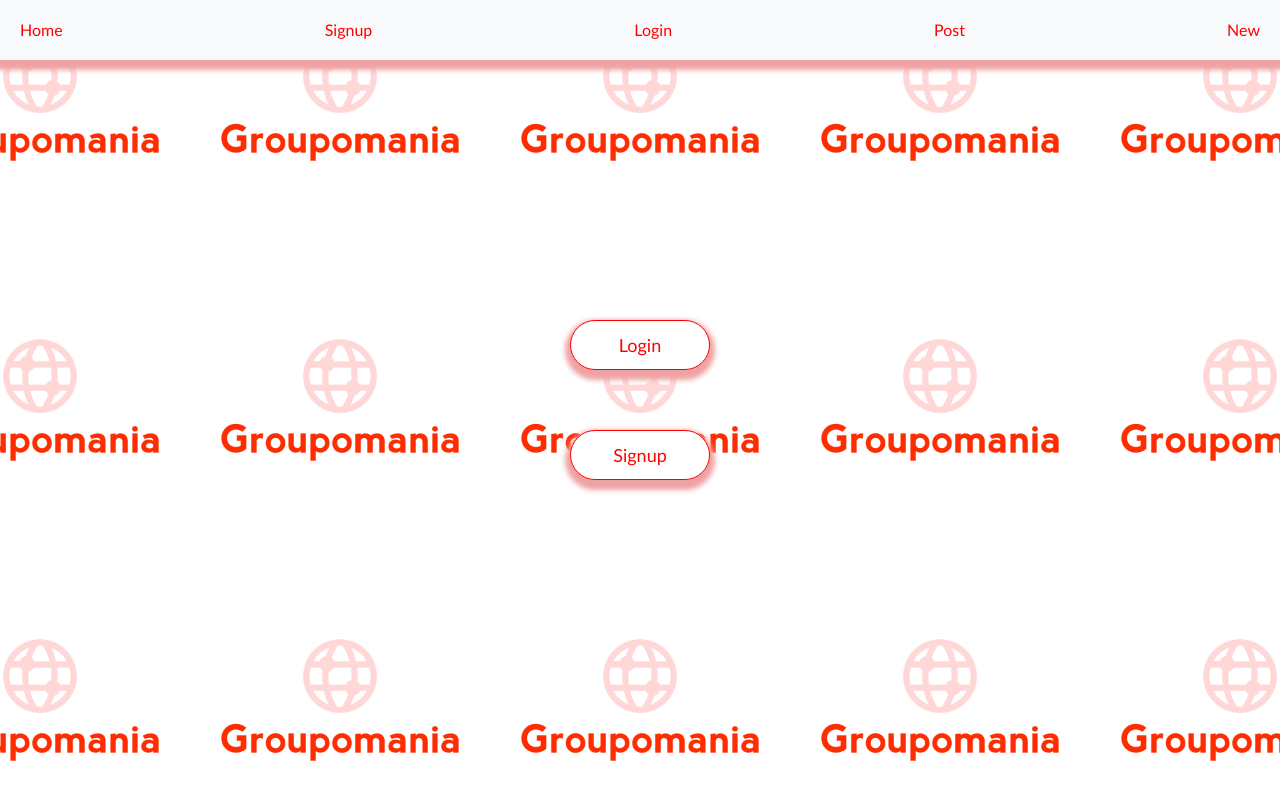
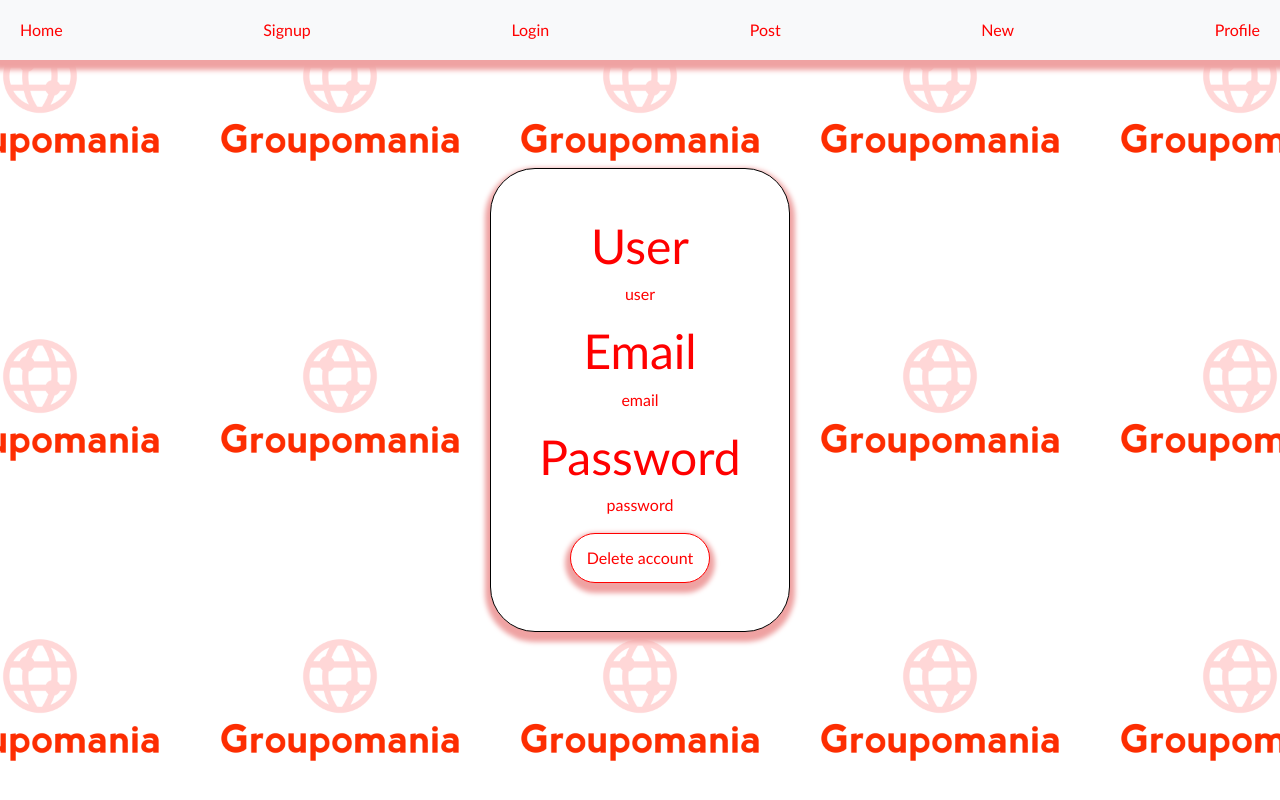
Before and after one commit to CristinaPicazo/CONNECT-E, a Vue app in the folder front/: page /profile in a window 1280 px wide. Before the commit this address led to /. Built offline with nearby package versions, Linux system fonts and the light colour scheme.

Commit message:
profilepage

```diff
--- a/front/src/App.vue
+++ b/front/src/App.vue
@@ -6,25 +6,14 @@
     <router-link :to="{name: 'Login'}">Login</router-link>
     <router-link :to="{name: 'Post'}">Post</router-link>
     <router-link :to="{name: 'CreatePost'}">New</router-link>
+    <router-link :to="{name: 'Profile'}">Profile</router-link>
   </nav>
     <router-view/>
   </div>
 </template>
 
 <script>
-export default {
-  methods: {
-    redirect(){
-      this.$router.push({name: 'Home'})
-    },
-    back(){
-      this.$router.go(-1)
-    },
-    forward(){
-      this.$router.go(1)
-    }
-  }
-}
+
 </script>
 
 <style lang="scss">
--- a/front/src/router/index.js
+++ b/front/src/router/index.js
@@ -5,6 +5,7 @@ import LoginView from '../views/LoginView.vue'
 import PostView from '../views/PostView.vue'
 import PostDetailsView from '../views/PostDetailsView.vue'
 import CreatePostView from '../views/CreatePostView.vue'
+import ProfileView from '../views/ProfileView.vue'
 
 const routes = [
   {
@@ -38,6 +39,11 @@ const routes = [
     name: 'CreatePost',
     component: CreatePostView,
   },
+  {
+    path: '/profile',
+    name: 'Profile',
+    component: ProfileView,
+  },
   //catch 404
   {
     path: '/:catchAll(.*)',
--- a/front/src/views/CreatePostView.vue
+++ b/front/src/views/CreatePostView.vue
@@ -1,8 +1,9 @@
 <template>
-  <div class="createPost forms p-5">
+  <div class="createPost post forms p-5 m-5">
       <h2>New Post</h2>
       <label for="title">Title</label>
       <input type="text" v-model="title" placeholder="Title">
+
       <label for="body">Body</label>
       <input type="text" v-model="body" placeholder="Body">
 
--- /dev/null
+++ b/front/src/views/ProfileView.vue
@@ -0,0 +1,43 @@
+<template>
+    <div class="profile">
+  <form class="forms p-5">
+    <div class="mb-3">
+        <h2 for="user" class="form-label">User</h2>
+        <p id="user" aria-describedby="user">{{user}}</p>
+    </div>
+    <div class="mb-3">
+      <h2 for="email" class="form-label">Email</h2>
+    <p type="email" id="email" aria-describedby="email">{{email}}</p>
+  </div>
+  <div class="mb-3">
+    <h2 for="password" class="form-label">Password</h2>
+    <p type="password" id="password" aria-describedby="password">{{password}}</p>
+  </div>
+  <button type="button" @click="deleteUser" class="btn buttons align-self-center">Delete account</button>
+</form>
+    </div>
+</template>
+
+<script>
+export default {
+    data() {
+        return {
+            email: 'email',
+            password: 'password',
+            user: 'user',
+        }
+    }
+}
+</script>
+<style lang="scss">
+ @use "../scss/mixins.scss";
+.profile{
+  .forms{
+    @include mixins.forms;
+    text-align: center;
+    .buttons{
+      @include mixins.buttons;
+    }
+  }
+}
+</style>
```
